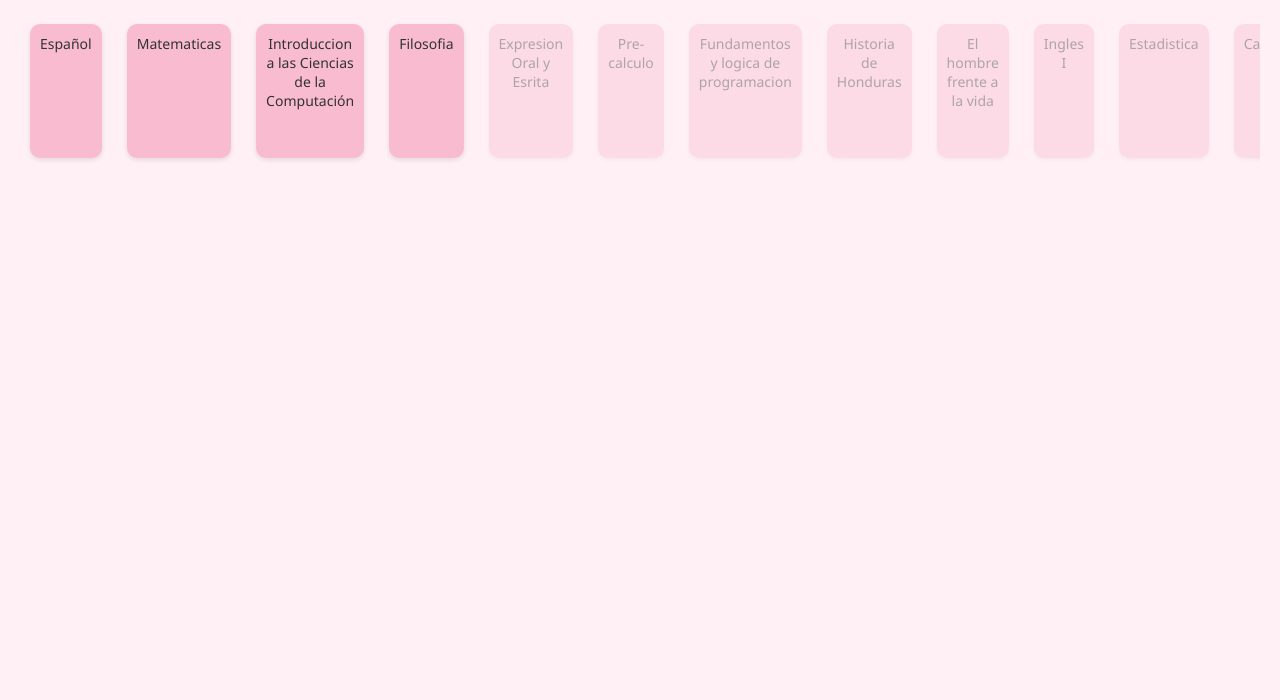
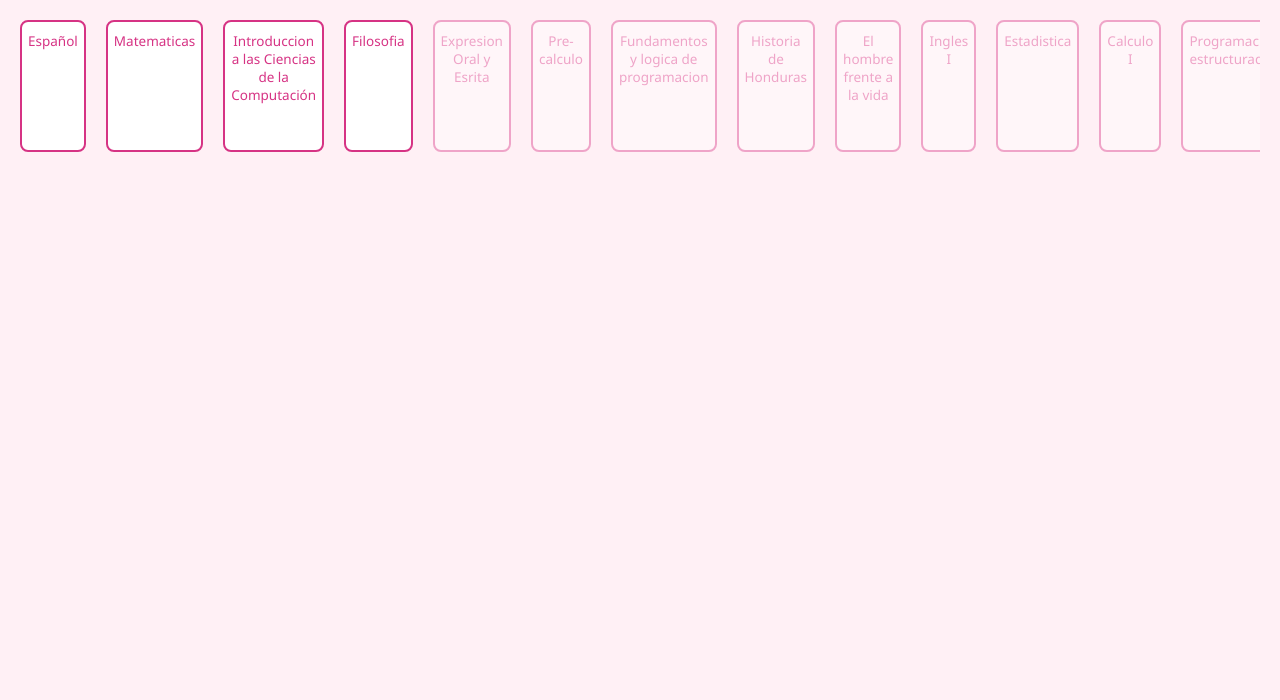
Before and after one commit to felanda/ICC-Malla, a plain HTML site: page index.html in a window 1280 px wide. Shown: the part 100-800 px from the top of the page. Drawn offline with Linux system fonts and the light colour scheme.

Commit message:
Update estilos.css

```diff
--- a/estilos.css
+++ b/estilos.css
@@ -1,59 +1,76 @@
-body {
-  margin: 0;
-  font-family: 'Segoe UI', sans-serif;
-  background-color: #fff0f6;
-  color: #333;
-  padding: 20px;
+/* -- colores base -- */
+:root{
+  --rosa:#d63384;
+  --rosa-claro:#ffe6f0;
+  --rosa-oscuro:#a5004f;
 }
 
-h1 {
-  text-align: center;
-  color: #d63384;
-  margin-bottom: 30px;
+/* -- layout general -- */
+body{
+  margin:0;
+  padding:20px;
+  font-family:'Segoe UI',Tahoma,sans-serif;
+  background:#fff0f5;
 }
 
-#malla {
-  display: flex;
-  gap: 25px;
-  overflow-x: auto;
-  padding: 10px;
+h1{
+  text-align:center;
+  color:var(--rosa);
+  margin-bottom:30px;
 }
 
-.periodo {
-  min-width: 220px;
-  background-color: #fce4ec;
-  padding: 15px;
-  border-radius: 15px;
-  box-shadow: 0 0 10px rgba(214, 51, 132, 0.2);
+/* -- contenedor principal (columnas) -- */
+#malla{
+  display:flex;
+  gap:20px;
+  overflow-x:auto;
+  padding-bottom:20px;
 }
 
-.periodo h2 {
-  text-align: center;
-  color: #c2185b;
-  margin-bottom: 15px;
+/* -- columna/periodo -- */
+.periodo{
+  min-width:240px;
+  background:var(--rosa-claro);
+  border-radius:10px;
+  box-shadow:0 4px 10px rgba(0,0,0,.1);
+  padding:15px;
+  display:flex;
+  flex-direction:column;
 }
 
-.ramo {
-  background-color: #f8bbd0;
-  border: none;
-  border-radius: 10px;
-  padding: 10px;
-  margin-bottom: 10px;
-  text-align: center;
-  font-size: 14px;
-  cursor: pointer;
-  transition: 0.3s;
-  box-shadow: 0 2px 5px rgba(0,0,0,0.1);
-  user-select: none;
+.periodo h2{
+  text-align:center;
+  margin:0 0 10px;
+  font-size:15px;
+  color:var(--rosa-oscuro);
+  border-bottom:2px solid var(--rosa);
+  padding-bottom:4px;
 }
 
-.ramo.bloqueado {
-  opacity: 0.4;
-  pointer-events: none;
+/* -- cajitas de ramos -- */
+.ramo{
+  background:#fff;
+  color:var(--rosa);
+  border:2px solid var(--rosa);
+  border-radius:8px;
+  padding:10px 6px;
+  margin:6px 0;
+  text-align:center;
+  cursor:pointer;
+  font-size:13.5px;
+  transition:.2s;
+  user-select:none;
+}
+.ramo:hover{background:var(--rosa-claro);}
+
+.ramo.bloqueado{
+  opacity:.4;
+  pointer-events:none;
 }
 
-.ramo.aprobado {
-  background-color: #e91e63;
-  color: white;
-  text-decoration: line-through;
+.ramo.aprobado{
+  background:var(--rosa);
+  color:#fff;
+  border-color:var(--rosa-oscuro);
+  text-decoration:line-through;
 }
```
